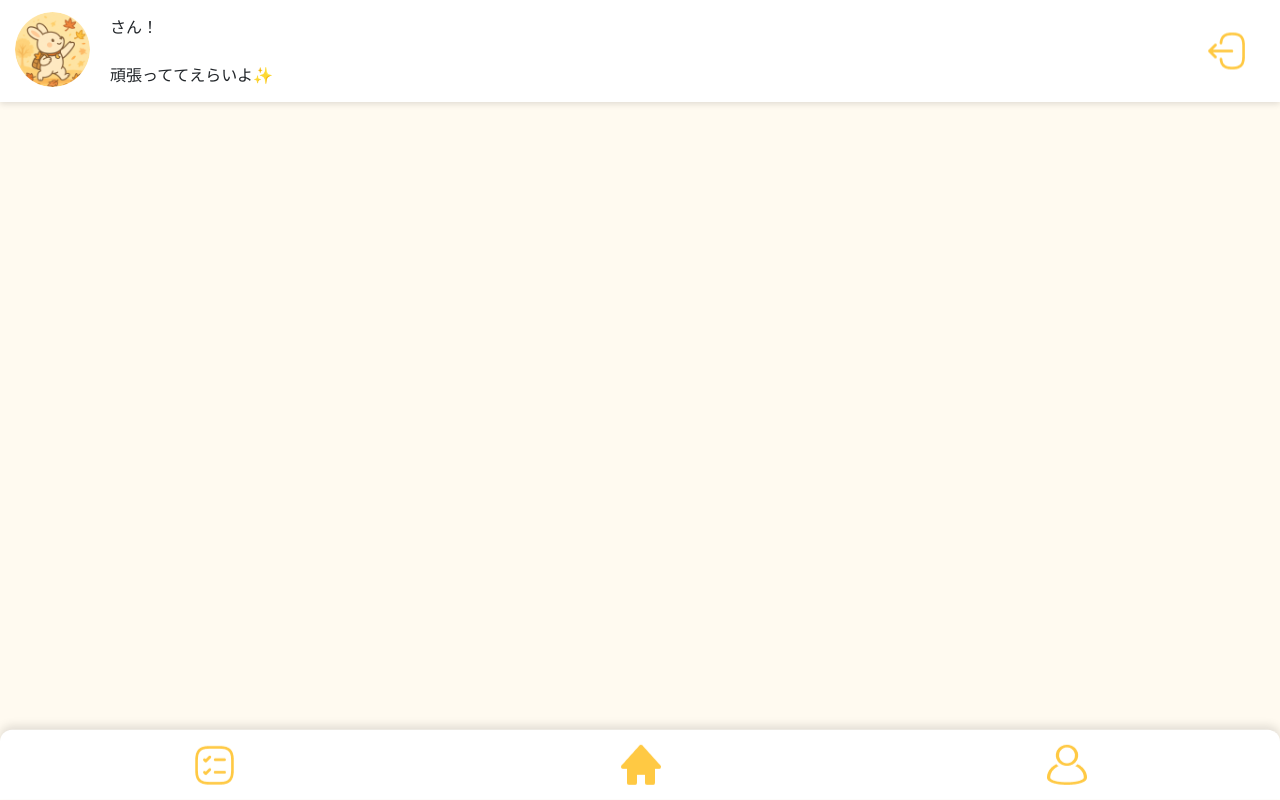
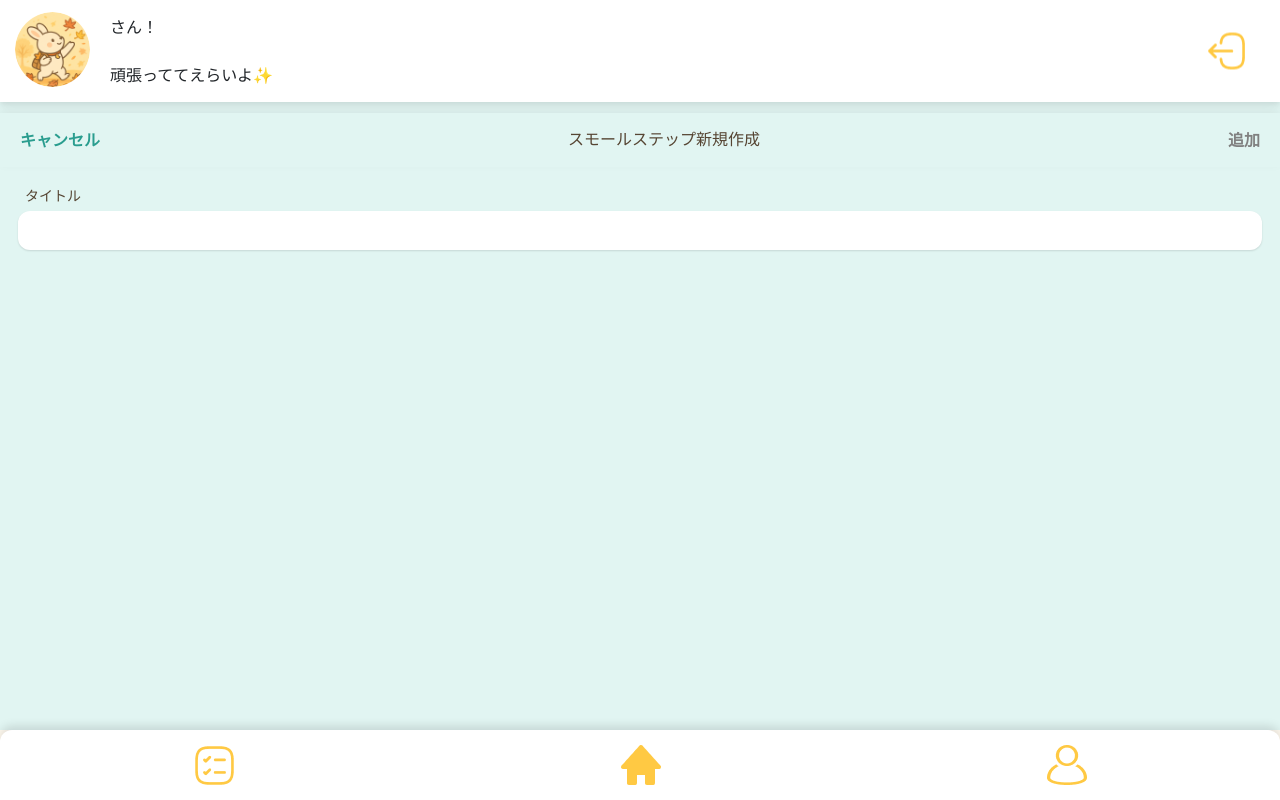
Before and after one commit to 2025-Autumn-RareTECH-Team-B/app, a Django app: template app/steps/templates/steps/step_create.html in a window 1280 px wide. Run offline with Django 5.2, Linux system fonts and the light colour scheme; the template is opened without the code that fills it, so the values that code supplies are empty; some libraries are stand-ins or nearby versions; some web fonts are replaced.

Commit message:
add:step_create.css step_create.htmlを作成、修正

```diff
--- /dev/null
+++ b/app/steps/static/steps/css/step_create.css
@@ -0,0 +1,130 @@
+/* ===== タブ風ヘッダー（キャンセル / タイトル / 変更） ===== */
+.profile-header {
+    display: flex;
+    justify-content: space-between;
+    align-items: center;
+    padding: 15px 20px;
+    font-size: 16px;
+    width: 100vw;          /* ← 画面幅いっぱいにする */
+    margin-left: calc(50% - 50vw); /* ← 左右位置を中央からはみ出すように調整 */
+    margin-right: calc(50% - 50vw);
+    color: var(--brown);
+    box-shadow: 0 -5px 12px rgba(0, 0, 0, 0.06);
+}
+
+.page-content {
+    margin-top: 8px; /*  ここを小さくするとヘッダー間を調整できる */
+    background-color: rgb(225, 245, 242); /* #2A9D8Fの8%不透明 */
+}
+
+.cancel-link {
+    color: var(--green);
+    font-weight: 600;
+    text-decoration: none;
+}
+
+.submit-link {
+    color: var(--gray);
+    font-weight: 600;
+    background: none;
+    border: none;
+}
+
+.profile-header h2 {
+    flex: 1;
+    text-align: center;
+    font-size: 16px;
+    color: var(--brown);
+    margin: 0;
+}
+
+/* ===== フォーム ===== */
+.profile-form {
+    padding: 18px 18px 20px 18px;
+    background: transparent;
+    min-height: calc(100vh - 262px);
+}
+
+.form-group {
+    margin-bottom: 18px;
+}
+
+/* 入力欄（ここはプロフ編集と揃える） */
+.profile-form input {
+    width: 100%;
+    background: var(--white);
+    border: none;
+    border-radius: 12px;
+    padding: 8px;
+    font-size: 15px;
+    color: var(--black);
+    box-sizing: border-box;
+    box-shadow: 0 1px 2px rgba(0, 0, 0, 0.12);
+}
+
+form.profile-form input {
+    width: 100%;
+    background: var(--white);
+    border: none;
+    border-radius: 12px;
+    padding: 8px;
+    font-size: 15px;
+    color: var(--black);
+    box-shadow: 0 1px 2px rgba(0, 0, 0, 0.12);
+}
+
+
+/* 日付 */
+.profile-form input[type="date"] {
+    padding: 12px;
+}
+
+/* ラベル */
+.profile-form label {
+    display: block;
+    font-size: 14px;
+    color: var(--brown);
+    margin-bottom: 5px;
+    margin-left: 7px;
+}
+
+
+
+/* ===== キーボード対策（iPhoneで下が隠れないように） ===== */
+body {
+    padding-bottom: env(safe-area-inset-bottom);
+}
+
+
+.page-content {
+    margin-top: 0 !important;
+}
+
+/* ===== profile_edit.css より強くして上書きする ===== */
+.page-content .profile-form input {
+    width: 100%;
+    background: var(--white);
+    border: none;
+    border-radius: 12px;
+    padding: 8px;
+    font-size: 15px;
+    color: var(--black);
+    box-sizing: border-box;
+    box-shadow: 0 1px 2px rgba(0, 0, 0, 0.12);
+}
+
+/* ====== 最優先で上書きする ====== */
+.page-content form.profile-form input {
+    width: 100% !important;
+    background: var(--white) !important;
+    border: none !important;
+    border-radius: 12px !important;
+    padding: 8px !important;
+    font-size: 15px !important;
+    color: var(--black) !important;
+    box-shadow: 0 1px 2px rgba(0, 0, 0, 0.12) !important;
+}
+
+.page-content .profile-form input[type="date"] {
+    padding: 12px !important;
+}
--- a/app/steps/templates/steps/step_create.html
+++ b/app/steps/templates/steps/step_create.html
@@ -1,9 +1,17 @@
 {% extends "base/base-loggedin.html" %}
+{% load static %}
+
 {% block title %}
 スモールステップ新規作成 | Habi
 {% endblock %}
 
+{% block extra_css %}
+{{ block.super }}
+<link rel="stylesheet" href="{% static 'steps/css/step_create.css' %}">
+{% endblock %}
+
 {% block main_content %}
+<div class="page-content">
 <!-- 上部ナビ(ボタン部分) -->
 <div class="profile-header">
     <a href="{% url 'goals:home' %}" class="cancel-link">キャンセル</a>
@@ -21,4 +29,5 @@
         <input type="text" id="title" name="title" required>
     </div>
 </form>
+</div>
 {% endblock %}
```
